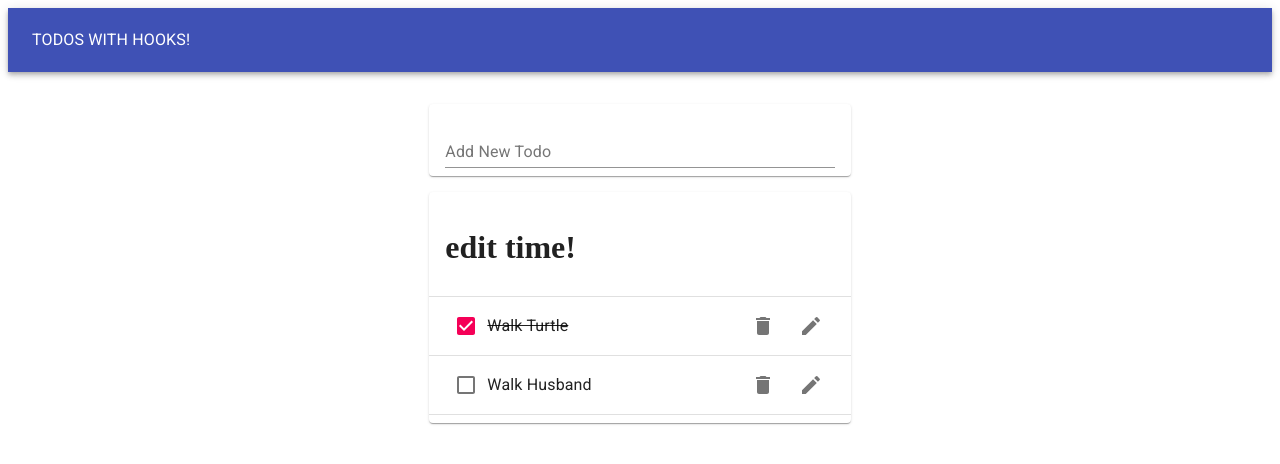
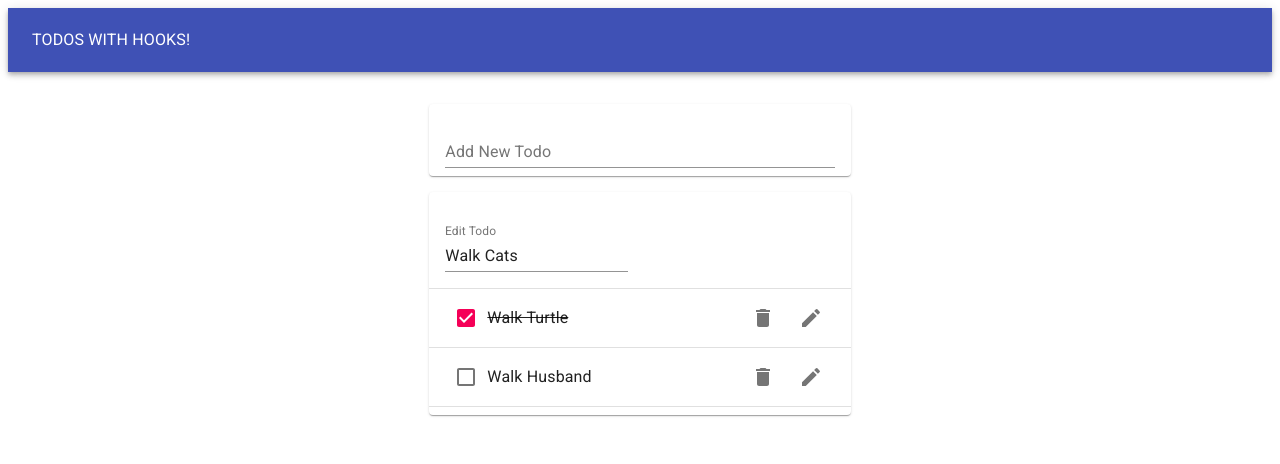
Before and after one commit to aaroncaraway/umre-todo, a React (Create React App) app: page / in a window 1280 px wide. Both pictures are taken after a click on the button 810 px from the left and 229 px from the top of the page. Shown: the top 464 px of the page. Built offline with nearby package versions, Linux system fonts and the light colour scheme.

Commit message:
256. Editing with Hooks, working

```diff
--- /dev/null
+++ b/src/EditTodoForm.js
@@ -0,0 +1,28 @@
+import React from "react";
+import TextField from "@material-ui/core/TextField";
+import useInput from "./hooks/useInputState";
+
+const EditTodoForm = ({ id, task, updateTodo, toggleEdit }) => {
+  const [value, handleChange, reset] = useInput(task);
+
+  return (
+    <form
+      onSubmit={(e) => {
+        e.preventDefault();
+        updateTodo(id, value);
+        reset();
+        toggleEdit();
+      }}
+    >
+      <TextField
+        value={value}
+        onChange={handleChange}
+        margin="normal"
+        label="Edit Todo"
+        fullWidth
+      ></TextField>
+    </form>
+  );
+};
+
+export default EditTodoForm;
--- a/src/Todo.js
+++ b/src/Todo.js
@@ -7,16 +7,26 @@ import ListItem from "@material-ui/core/ListItem";
 import ListItemText from "@material-ui/core/ListItemText";
 import ListItemSecondaryAction from "@material-ui/core/ListItemSecondaryAction";
 import useToggle from "./hooks/useToggleState";
+import EditTodoForm from "./EditTodoForm";
 
-const Todo = ({ id, task, completed, removeTodo, toggleTodo }) => {
+const Todo = ({ id, task, completed, removeTodo, toggleTodo, updateTodo }) => {
   const [isEditing, toggle] = useToggle(false);
   return (
-    <ListItem onClick={() => toggleTodo(id)}>
+    <ListItem>
       {isEditing ? (
-        <h1>edit time!</h1>
+        <EditTodoForm
+          id={id}
+          task={task}
+          updateTodo={updateTodo}
+          toggleEdit={toggle}
+        />
       ) : (
         <>
-          <Checkbox tabIndex={-1} checked={completed} />
+          <Checkbox
+            tabIndex={-1}
+            checked={completed}
+            onClick={() => toggleTodo(id)}
+          />
           <ListItemText
             style={{ textDecoration: completed ? "line-through" : "none" }}
           >
--- a/src/TodoApp.js
+++ b/src/TodoApp.js
@@ -32,6 +32,13 @@ const TodoApp = () => {
     setTodos(updatedTodos);
   };
 
+  const updateTodo = (todoId, newTask) => {
+    const updatedTodos = todos.map((todo) =>
+      todo.id === todoId ? { ...todo, task: newTask } : todo
+    );
+    setTodos(updatedTodos);
+  };
+
   return (
     <Paper
       style={{
@@ -54,6 +61,7 @@ const TodoApp = () => {
             todos={todos}
             removeTodo={removeTodo}
             toggleTodo={toggleTodo}
+            updateTodo={updateTodo}
           />
         </Grid>
       </Grid>
--- a/src/TodoList.js
+++ b/src/TodoList.js
@@ -4,7 +4,7 @@ import List from "@material-ui/core/List";
 import Paper from "@material-ui/core/Paper";
 import Todo from "./Todo";
 
-const TodoList = ({ todos, removeTodo, toggleTodo }) => {
+const TodoList = ({ todos, removeTodo, toggleTodo, updateTodo }) => {
   return (
     <Paper>
       <List>
@@ -17,6 +17,7 @@ const TodoList = ({ todos, removeTodo, toggleTodo }) => {
               completed={todo.completed}
               removeTodo={removeTodo}
               toggleTodo={toggleTodo}
+              updateTodo={updateTodo}
             />
             <Divider />
           </>
```
